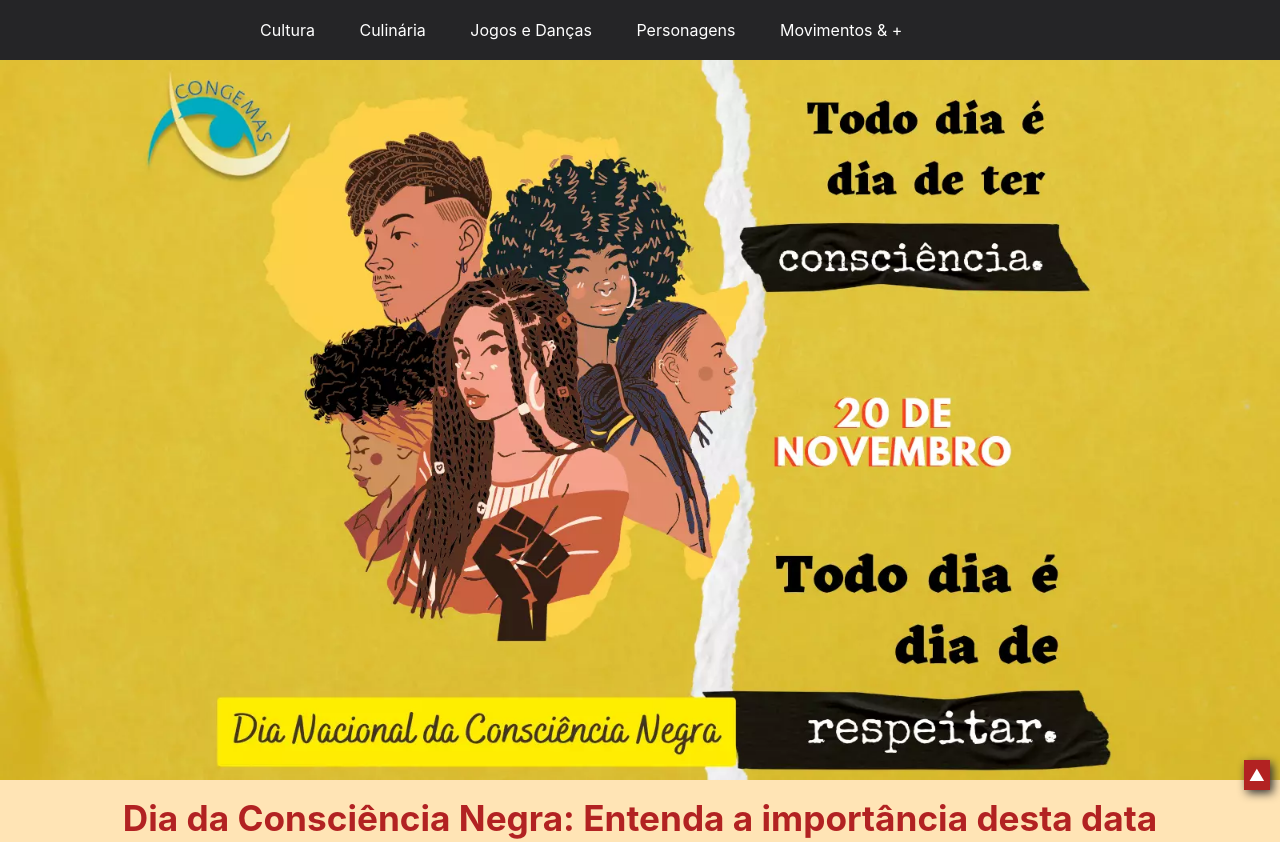
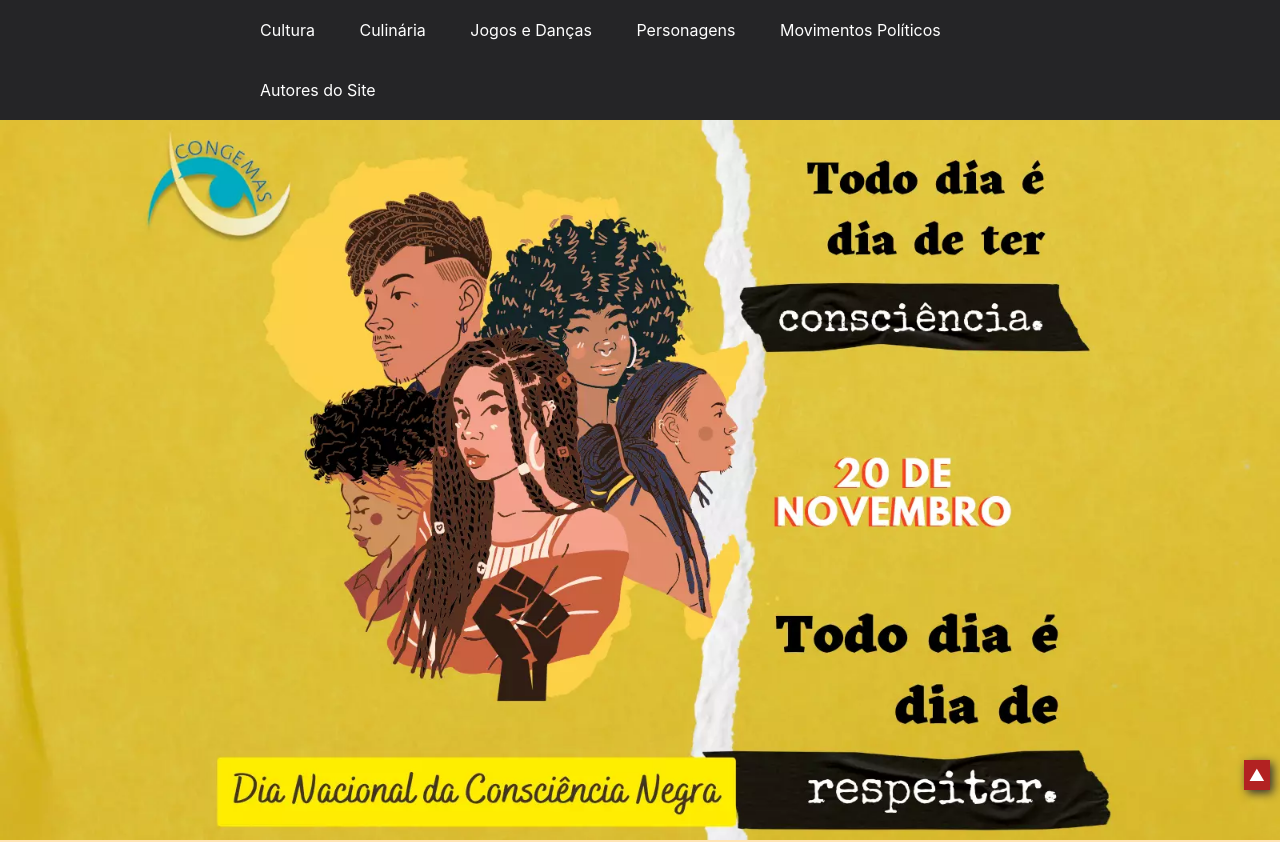
Before and after one commit to ProfessorAlissonSouza/ConscienciaNegra, a plain HTML site: page index.html in a window 1280 px wide. Shown: the top 842 px of the page. Drawn offline with Linux system fonts and the light colour scheme.

Commit message:
Add files via upload

```diff
--- a/index.html
+++ b/index.html
@@ -31,7 +31,10 @@
             <a href="personagens.html">Personagens</a>
         </li>
         <li>
-            <a href="movimentos.html"> Movimentos & +</a>
+            <a href="movimentos.html"> Movimentos Políticos</a>
+        </li>
+        <li>
+            <a href="autores.html"> Autores do Site</a>
         </li>
     </ul>
    </nav>
```
